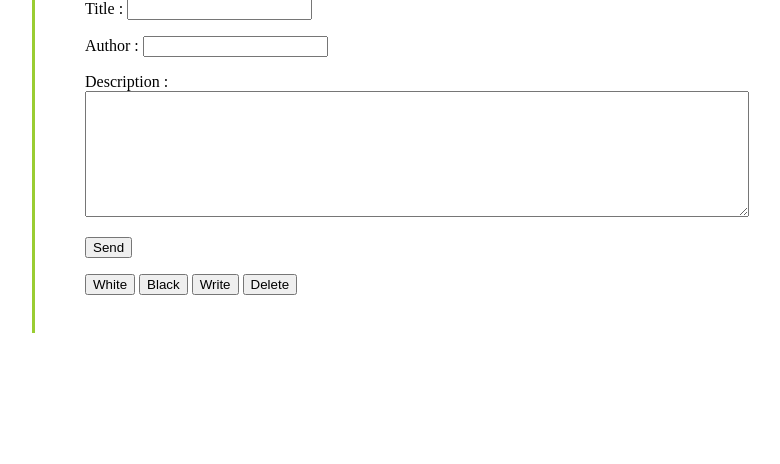
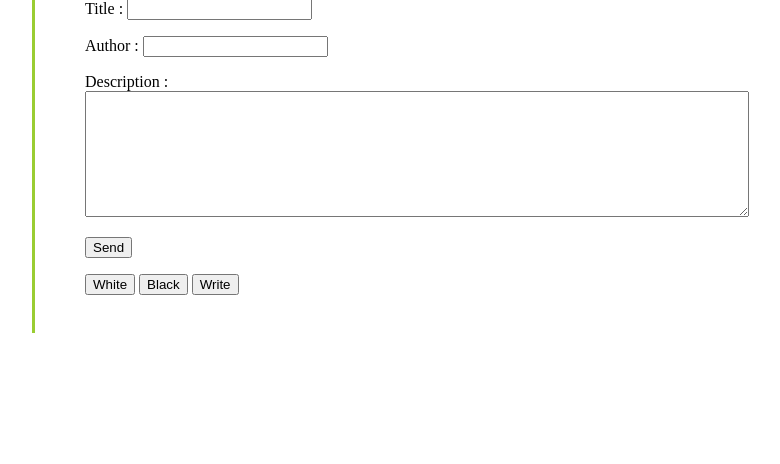
Before and after one commit to twojuns/PHP-and-MySQL-Practice, a PHP site: page /write.php in a window 1280 px wide. Shown: the part 212-676 px from the top of the page, without its empty margins (168-948 px from the left). Run offline with PHP 8.4, Linux system fonts and the light colour scheme; data that the repository does not hold is empty.

Commit message:
Add files via upload

```diff
--- a/write.php
+++ b/write.php
@@ -46,7 +46,7 @@ while($row = mysqli_fetch_assoc($result)){
     <input type="button" name="name" value="White" onclick="document.getElementById('body').className='white'">
     <input type="button" name="name" value="Black" onclick="document.getElementById('body').className='black'">
     <input type="button" name="name" value="Write" onclick="location.href='write.php'">
-    <input type="button" name="name" value="Delete" onclick="location.href='delete.php'">
+
   </div>
   </body>
 </html>
```
